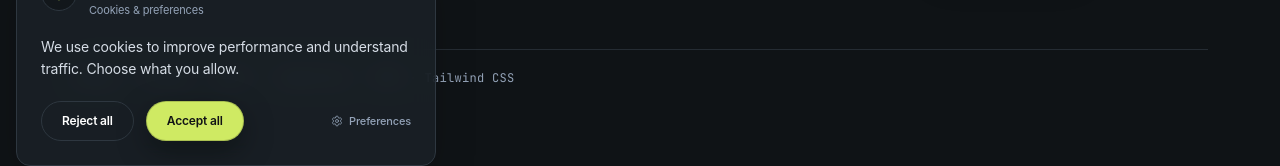
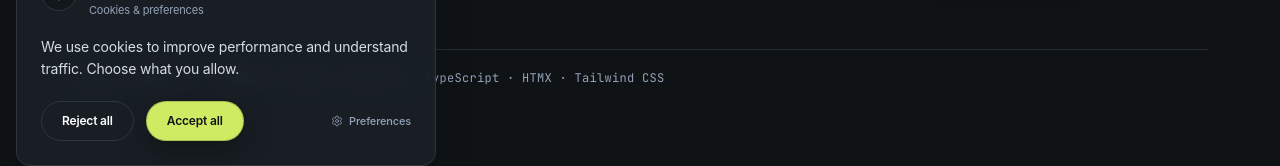
Before and after one commit to Moonchichiii/ncw_client, a React (Vite) app: page / in a window 1280 px wide. Shown: the part 618-784 px from the top of the page. Built offline with nearby package versions, Linux system fonts and the light colour scheme; a web font is replaced by a local one.

Commit message:
feat: update technologies listed in Hero component for accuracy

```diff
--- a/src/components/sections/hero.tsx
+++ b/src/components/sections/hero.tsx
@@ -106,9 +106,9 @@ const Hero = memo(() => {
         </div>
 
         <div className="mt-16 sm:mt-20 border-t border-edge-subtle pt-5">
-          <p className="text-xs font-mono text-content-faint tracking-wide">
-            Django · FastApi · React · TypeScript · HTMX · Tailwind CSS
-          </p>
+            <p className="text-xs font-mono text-content-faint tracking-wide">
+            Django · Wagtail · FastApi · React · Next.js · TypeScript · HTMX · Tailwind CSS
+            </p>
         </div>
       </div>
     </section>
```
